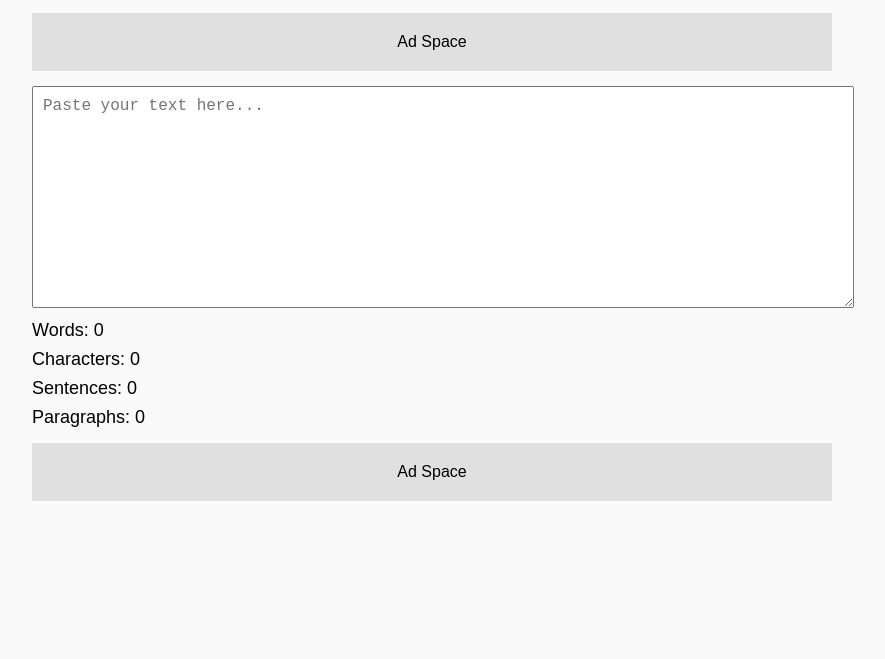
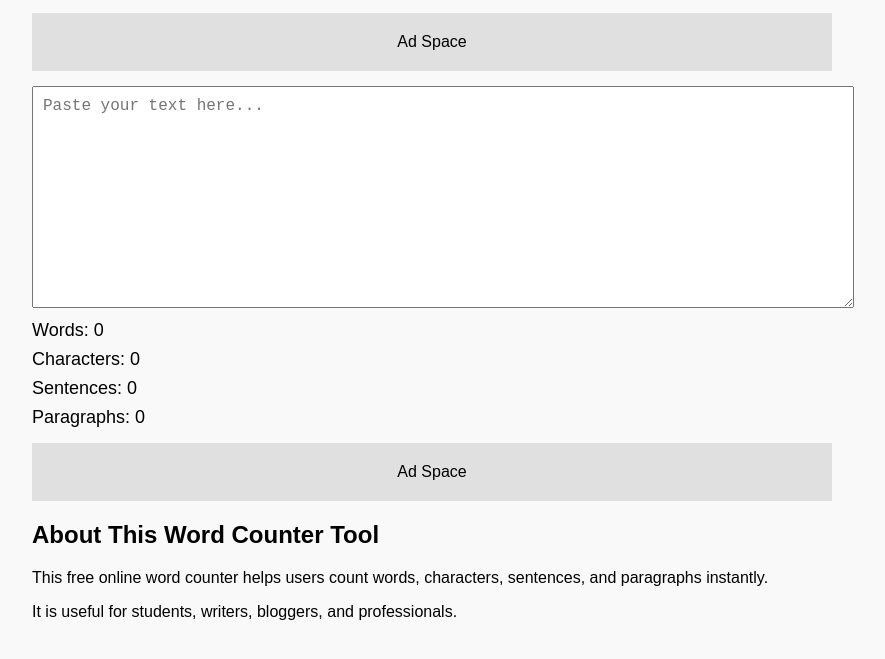
Before and after one commit to srmabre1/Word-counter, a plain HTML site: page index.html in a window 1280 px wide. Shown: the part 121-780 px from the top of the page, without its empty margins (208-1093 px from the left). Drawn offline with Linux system fonts and the light colour scheme.

Commit message:
Update index.html

```diff
--- a/index.html
+++ b/index.html
@@ -32,5 +32,11 @@
   <div class="ad-box">Ad Space</div>
 
   <script src="script.js"></script>
+  <section>
+<h2>About This Word Counter Tool</h2>
+<p>This free online word counter helps users count words, characters, sentences, and paragraphs instantly.</p>
+<p>It is useful for students, writers, bloggers, and professionals.</p>
+</section>
+
 </body>
 </html>
```
